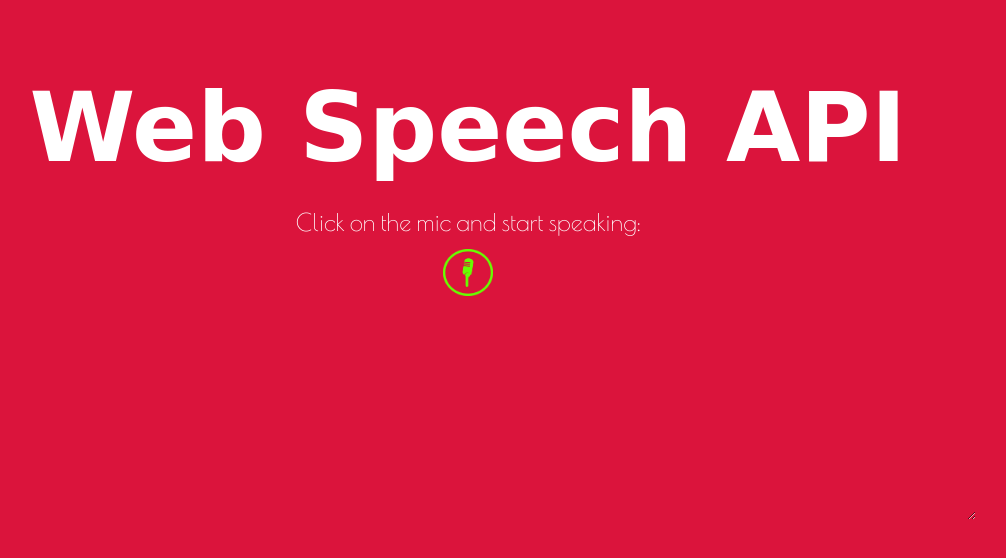
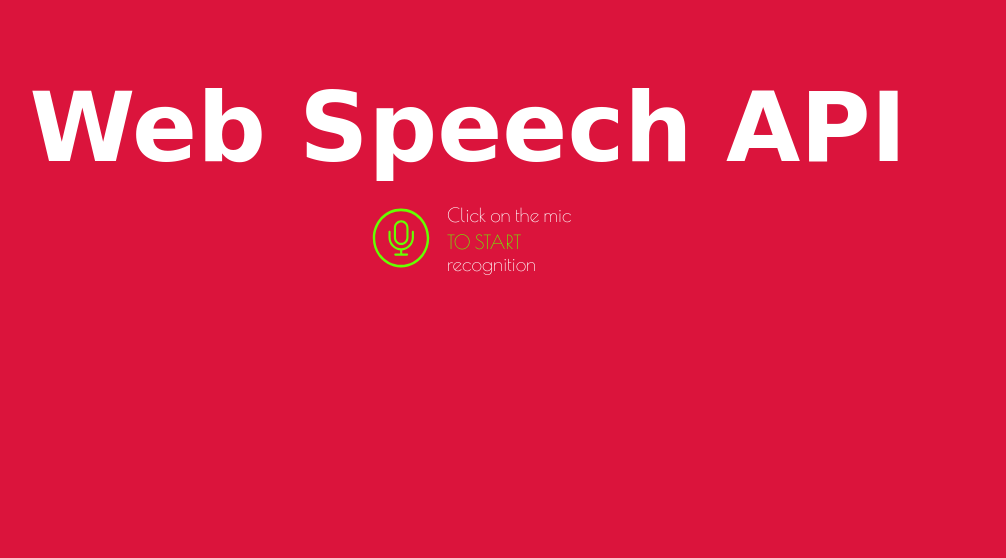
Before and after one commit to gustavojordao/cefet-web-weblot, a plain HTML site: page apis/web-speech-api/index.html in a window 1280 px wide. Shown: the whole page, without its empty margins (172-1178 px from the left). Drawn offline with nearby package versions, Linux system fonts and the light colour scheme; a web font is replaced by a local one.

Commit message:
Speech Recognition implementation

```diff
--- a/apis/web-speech-api/css/stylesheet.css
+++ b/apis/web-speech-api/css/stylesheet.css
@@ -1,12 +1,17 @@
+/* FONTS */
 @import url(https://fonts.googleapis.com/css?family=Megrim);
 @import url(https://fonts.googleapis.com/css?family=Poiret+One);
 
 /* CLASSES */
-
-/* Display */
-.flex-center-container {
+.flex-column-container {
     display: flex;
     flex-direction: column;
+    align-items: center;
+}
+
+.flex-row-container {
+    display: flex;
+    flex-direction: row;
     align-items: center;
 }
 
@@ -14,13 +19,9 @@
     display: none;
 }
 
-.text-center {
-    text-align: center;
-}
-
 /* IDs */
 #mic {
-    width: 50px;
+    width: 60px;
 
     -webkit-transition: all 100ms ease-in-out;
     -moz-transition: all 100ms ease-in-out;
@@ -37,6 +38,16 @@
     transform: scale(1.5);
 }
 
+#not-supported {
+    color: #66ff00;
+    font-family: 'Poiret One', cursive;
+    font-size: 1.5em;
+}
+
+#interim-span {
+    color: #ffba00;
+}
+
 /* TAGS */
 body {
     background-color: #db143c;
@@ -45,10 +56,20 @@ body {
 button {
     background-color: inherit;
     border: none;
+
+    text-align: center;
 }
 
 button:hover {
     cursor: pointer;
+}
+
+em {
+    color: #66ff00;
+    font-style: normal;
+
+    display: inline-block;
+    margin-top: 5px;
 }
 
 h1 {
@@ -62,26 +83,17 @@ h1 {
 p {
     color: #ffffff;
     font-family: 'Poiret One', cursive;
-    font-size: 1.5em;
+    font-size: 1.2em;
+    text-align: left;
 
-    margin-bottom: 0.5em;
+    padding-left: 10px;
 }
 
 span {
     color: #66ff00;
-    font-family: 'Poiret One', cursive;
-    font-size: 1.5em;
+    font-family: 'Megrim', cursive;
+    font-size: 2.5em;
+    font-weight: 700;
+
+    padding: 10px;
 }
-
-textarea {
-    color: #66ff00;
-    font-family: 'Megrim', cursive;
-    font-size: 2em;
-
-    background-color: inherit;
-    margin: .5em;
-    border: 0;
-
-    width: 80%;
-    height: 200px;
-}
--- a/apis/web-speech-api/index.html
+++ b/apis/web-speech-api/index.html
@@ -8,16 +8,27 @@
         <script src="js/script.js"></script>
     </head>
 
-    <body class="flex-center-container">
+    <body class="flex-column-container">
         <h1>Web Speech API</h1>
-        <p>Click on the mic and start speaking:</p>
-        <button id="start-speech" onclick="startRecognition()">
-            <img src="img/mic.png" alt="Microphone" id="mic">
-        </button>
 
-        <textarea id="voice-to-text" readonly="readonly" rows="3"></textarea>
+        <div class="flex-row-container">
+            <button id="toggle-speech" class="float-left" onclick="toggleRecognition(event)">
+                <img src="img/mic.svg" alt="Microphone" id="mic">
+            </button>
+
+            <p>Click on the mic<br>
+                <em id="start-speech">TO START</em>
+                <em id="stop-speech" class="hidden">TO STOP</em>
+                <br>recognition
+            </p>
+        </div>
 
         <span class="hidden" id="not-supported">Oh no! Your browser doesn't support this API!</span>
 
+        <div id="results">
+            <span id="final-span"></span>
+            <span id="interim-span"></span>
+        </div>
+
     </body>
 </html>
--- a/apis/web-speech-api/js/script.js
+++ b/apis/web-speech-api/js/script.js
@@ -1,3 +1,64 @@
-function startRecognition() {
-    console.log('yey!');
+var recognizing = false;
+var finalTranscript = '';
+
+// Speech Recognition API
+if (!('webkitSpeechRecognition' in window)) {
+    // Checks browser support
+    document.getElementById('not-supported').classList.remove('hidden');
+
+} else {
+    var recognition = new webkitSpeechRecognition();
+    recognition.continuous = true;
+    recognition.interimResults = true;
+    recognition.lang = 'en-US'; // Set en-US as default language
+
+    recognition.onstart = function() {
+        recognizing = true;
+    };
+
+    recognition.onerror = function() {
+        console.log('An error occurred while recognizing your speech!');
+    };
+
+    recognition.onresult = function(event) {
+        var interimTranscript = '';
+
+        for (var i = event.resultIndex; i < event.results.length; ++i) {
+            if (event.results[i].isFinal) {
+                finalTranscript += event.results[i][0].transcript;
+            } else {
+                interimTranscript += event.results[i][0].transcript;
+            }
+        }
+
+        document.getElementById('final-span').innerHTML = finalTranscript;
+        document.getElementById('interim-span').innerHTML = interimTranscript;
+
+        console.log(interimTranscript);
+        console.log(finalTranscript);
+
+    };
 }
+
+function toggleRecognition(event) {
+    // Toggle speech recognition by clicking on the mic button
+    if (recognizing) {
+        recognizing = false;
+        recognition.stop();
+
+        document.getElementById('start-speech').classList.remove('hidden');
+        document.getElementById('stop-speech').classList.add('hidden');
+
+        return;
+
+    } else {
+        finalTranscript = '';
+
+        document.getElementById('start-speech').classList.add('hidden');
+        document.getElementById('stop-speech').classList.remove('hidden');
+
+        recognition.start();
+        document.getElementById('final-span').innerHTML = '';
+        document.getElementById('interim-span').innerHTML = '';
+    }
+}
```
Also changed, not shown: apis/web-speech-api/img/mic.png (deleted), apis/web-speech-api/img/mic.svg (added).
